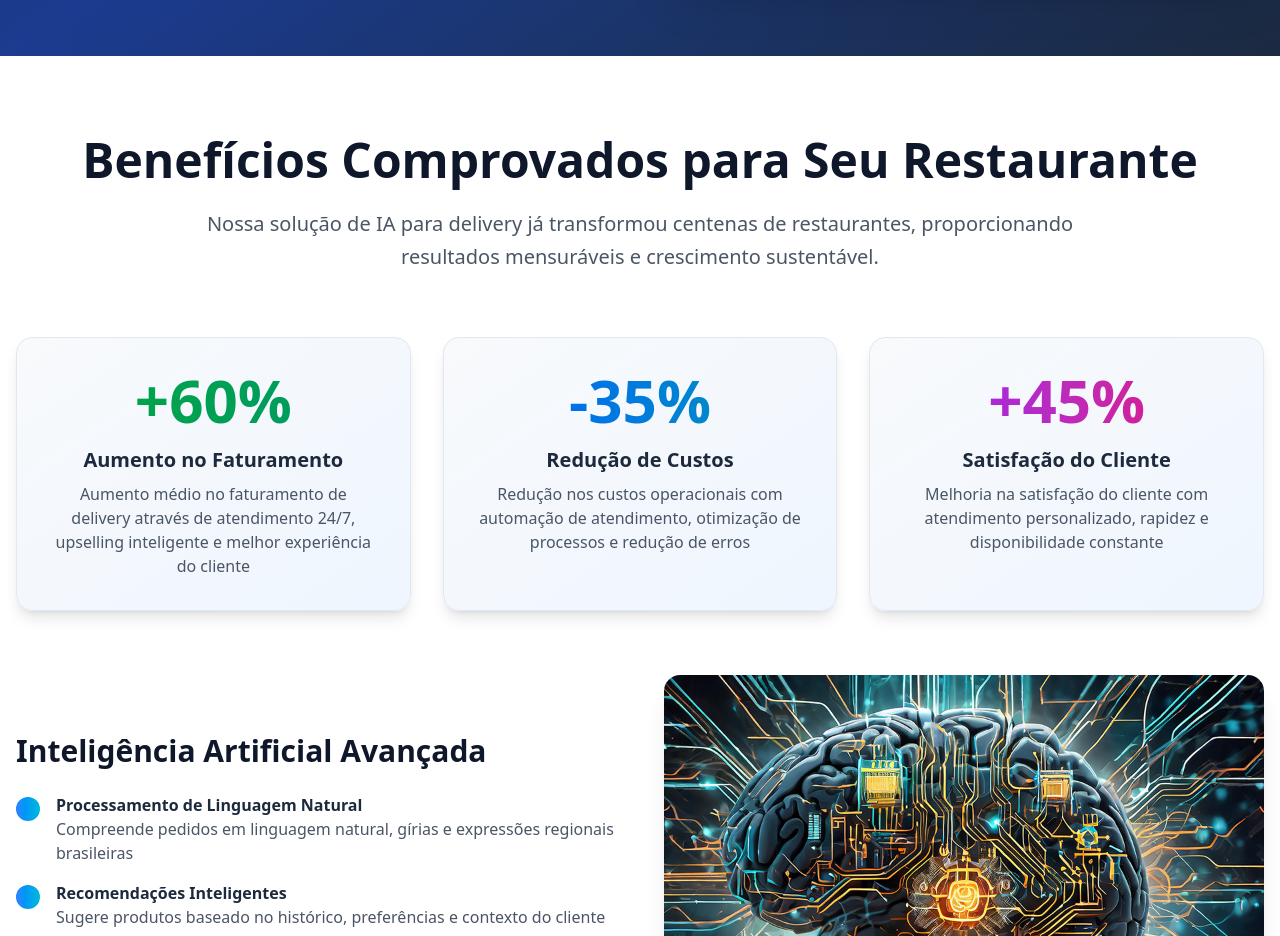
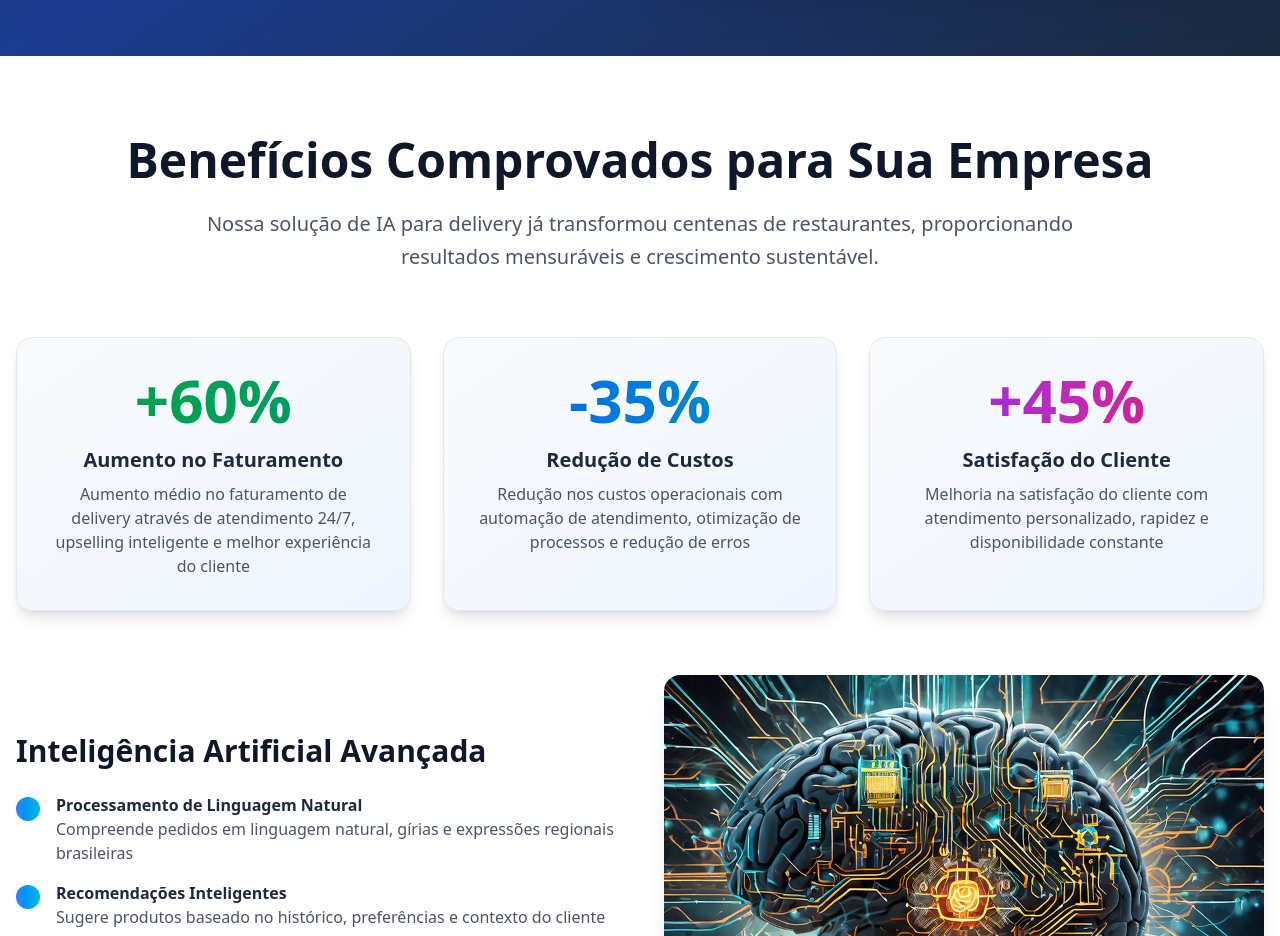
Before and after one commit to frankwss7/IA_X, a React (Vite) app in the folder IA_X-main/: page /delivery-ia in a window 1280 px wide. Shown: the part 840-1776 px from the top of the page. Built offline with nearby package versions, Linux system fonts and the light colour scheme.

Commit message:
Update DeliveryIA.jsx

```diff
--- a/IA_X-main/src/pages/DeliveryIA.jsx
+++ b/IA_X-main/src/pages/DeliveryIA.jsx
@@ -69,7 +69,7 @@
         <div className="container mx-auto px-4">
           <div className="text-center mb-16">
             <h2 className="text-4xl md:text-5xl font-bold text-slate-900 mb-6">
-              Benefícios Comprovados para Seu Restaurante
+              Benefícios Comprovados para Sua Empresa
             </h2>
             <p className="text-xl text-gray-600 max-w-4xl mx-auto leading-relaxed">
               Nossa solução de IA para delivery já transformou centenas de restaurantes,
```
